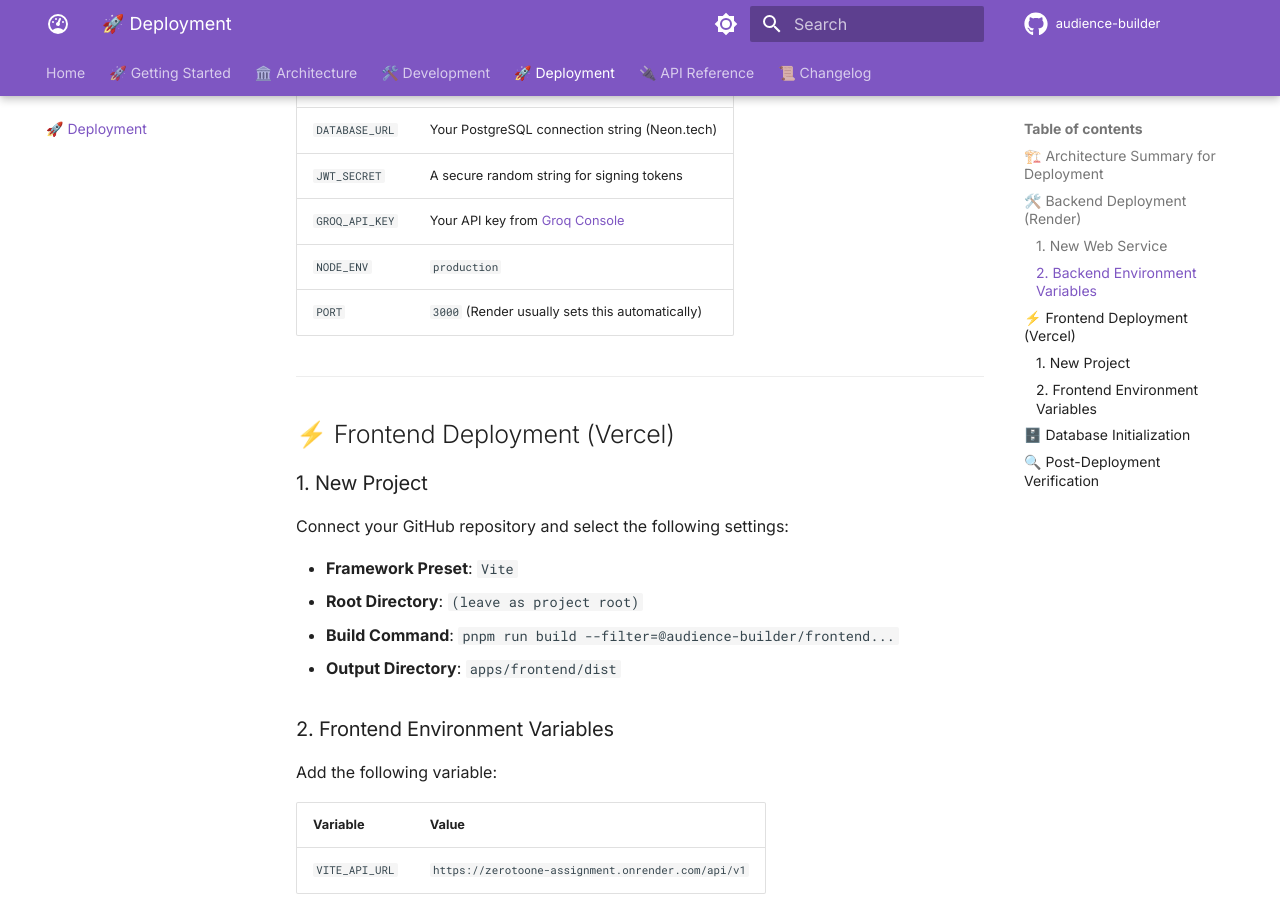
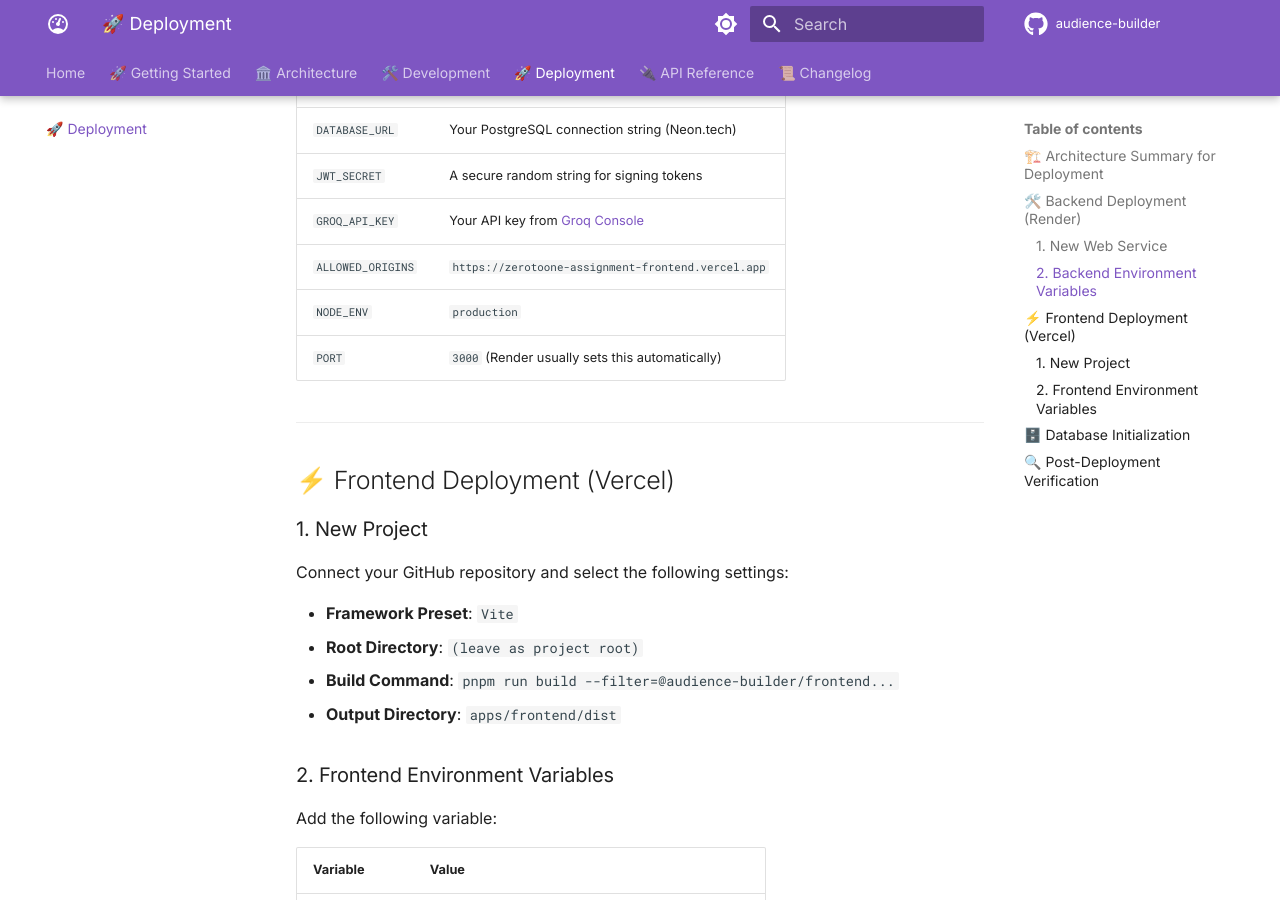
Before and after one commit to chitrank2050/zerotoone-assignment, an MkDocs documentation site: the page built from docs/deployment.md, in a window 1280 px wide and 900 px high, scrolled down 1045 px. Built offline with MkDocs 1.6.1 and Material for MkDocs 9.7.7, drawn with Linux system fonts in a browser that asks for light colours; comment, search, counter and statistics services are not loaded.

Commit message:
docs: add ALLOWED_ORIGINS to configuration documentation and update Groq API key example

```diff
--- a/docs/deployment.md
+++ b/docs/deployment.md
@@ -29,13 +29,14 @@ Connect your GitHub repository and select the following settings:
 
 Add the following variables in the Render dashboard:
 
-| Variable       | Description                                                 |
-| :------------- | :---------------------------------------------------------- |
-| `DATABASE_URL` | Your PostgreSQL connection string (Neon.tech)               |
-| `JWT_SECRET`   | A secure random string for signing tokens                   |
-| `GROQ_API_KEY` | Your API key from [Groq Console](https://console.groq.com/) |
-| `NODE_ENV`     | `production`                                                |
-| `PORT`         | `3000` (Render usually sets this automatically)             |
+| Variable          | Description                                                 |
+| :---------------- | :---------------------------------------------------------- |
+| `DATABASE_URL`    | Your PostgreSQL connection string (Neon.tech)               |
+| `JWT_SECRET`      | A secure random string for signing tokens                   |
+| `GROQ_API_KEY`    | Your API key from [Groq Console](https://console.groq.com/) |
+| `ALLOWED_ORIGINS` | `https://zerotoone-assignment-frontend.vercel.app`          |
+| `NODE_ENV`        | `production`                                                |
+| `PORT`            | `3000` (Render usually sets this automatically)             |
 
 ---
 
```
Also changed, not shown: README.md (+4 -4 lines).
